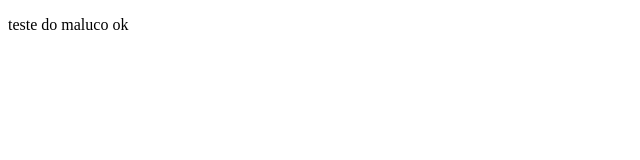
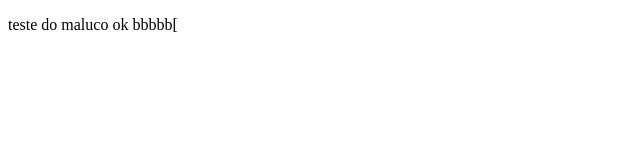
Before and after one commit to nexigon/pageweb, a plain HTML site: page index.html in a window 1280 px wide. Shown: the full height of the page, 0-640 px from the left. Drawn offline with Linux system fonts and the light colour scheme.

Commit message:
Update index.html

```diff
--- a/index.html
+++ b/index.html
@@ -6,6 +6,7 @@
     <title>web app</title>
 </head>
 <body>
-    <p>teste do maluco ok</p>
+    <p>teste do maluco ok bbbbb[
+    </p>
 </body>
 </html>
```
